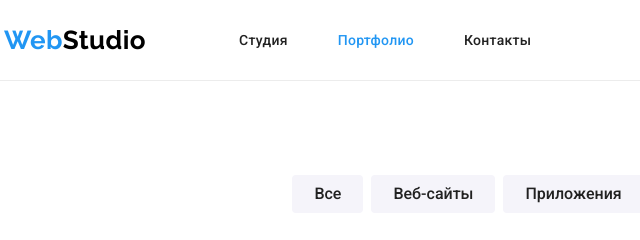
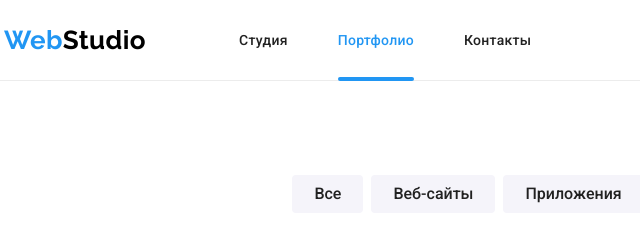
Before and after one commit to nazardonets/05, a plain HTML site: page portfolio.html in a window 1280 px wide. Shown: the top 240 px of the page, 51-691 px from the left. Drawn offline with nearby package versions, Linux system fonts and the light colour scheme.

Commit message:
added underline marker for the currently opened page

```diff
--- a/css/style.css
+++ b/css/style.css
@@ -90,6 +90,7 @@ header {
 
 .nav-item,
 .contacts-item {
+	position: relative;
 	font-weight: 500;
 	line-height: 16px;
 	letter-spacing: 0.02em;
@@ -118,6 +119,17 @@ header {
 
 .nav-link__current {
 	color: var(--brandblue);
+}
+
+.nav-item__current::after {
+	position: absolute;
+	bottom: -1px;
+	border-radius: 2px;
+	content: "";
+	display: block;
+	width: 100%;
+	height: 4px;
+	background-color: #2196f3;
 }
 
 .contacts-link {
--- a/portfolio.html
+++ b/portfolio.html
@@ -25,7 +25,7 @@
                     </a>
                     <ul class="nav-list">
                         <li class="nav-item"><a class="nav-link" href="./index.html">Студия</a></li>
-                        <li class="nav-item"><a class="nav-link nav-link__current" href="./portfolio.html">Портфолио</a></li>
+                        <li class="nav-item nav-item__current"><a class="nav-link nav-link__current" href="./portfolio.html">Портфолио</a></li>
                         <li class="nav-item"><a class="nav-link" href="">Контакты</a></li>
                     </ul>
                 </nav>
```
Also changed, not shown: index.html (+1 -1 lines).
